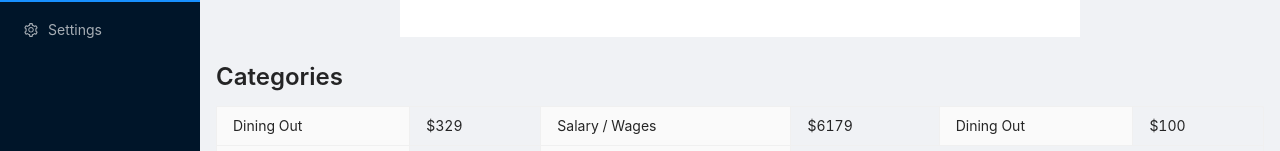
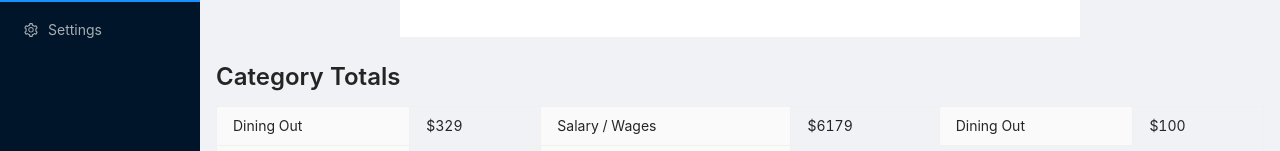
Before and after one commit to mttchpmn/silverspy-web, a Next.js app: page /transactions in a window 1280 px wide. Shown: the part 234-385 px from the top of the page. Built offline with nearby package versions, Linux system fonts and the light colour scheme.

Commit message:
0001 Change wording

```diff
--- a/pages/transactions.tsx
+++ b/pages/transactions.tsx
@@ -105,7 +105,7 @@ const TransactionsPage: NextPage = () => {
 
                 {/* Transaction Categories */}
                 <div>
-                    <Title level={3}>Categories</Title>
+                    <Title level={3}>Category Totals</Title>
                     <Descriptions bordered size={"small"}>
                         {categoryTotals.map((c: CategoryTotal) => <Descriptions.Item key={c.name}
                                                                                      label={c.name}>${c.total}</Descriptions.Item>)}
```
